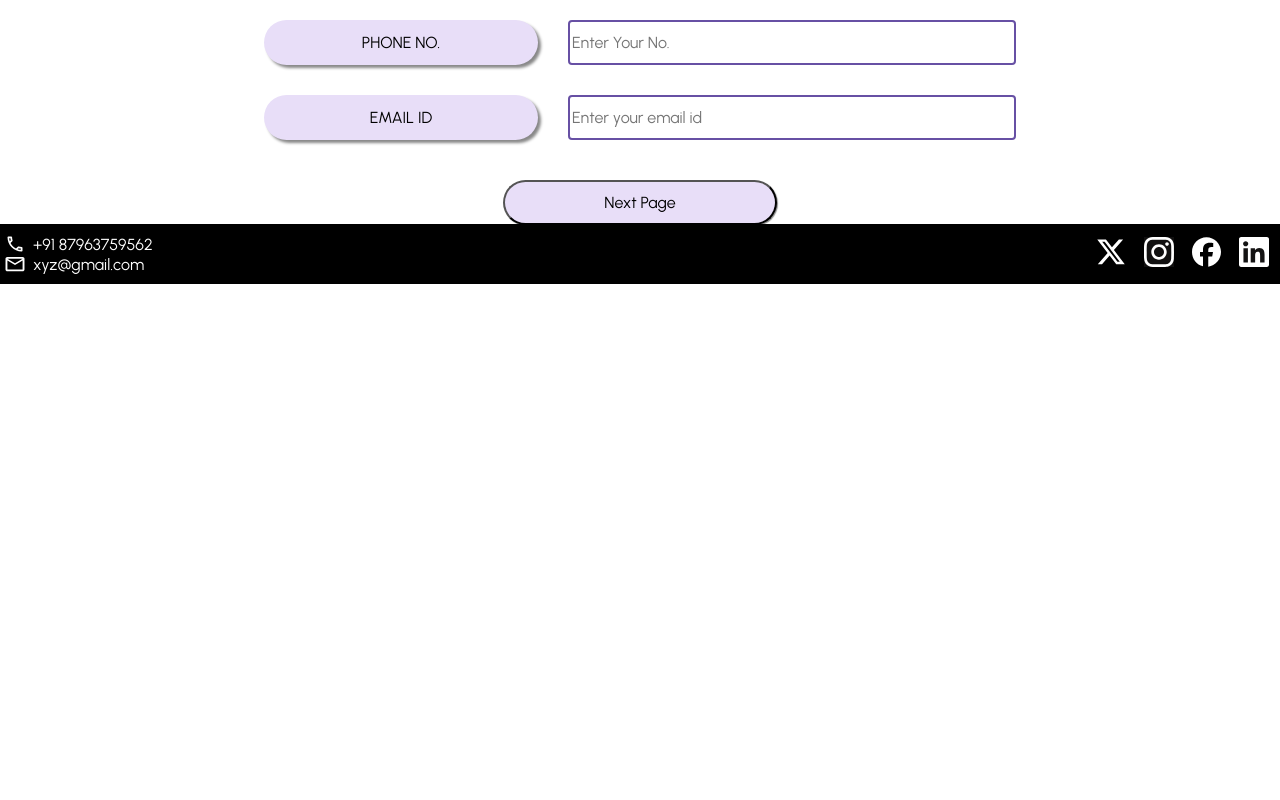
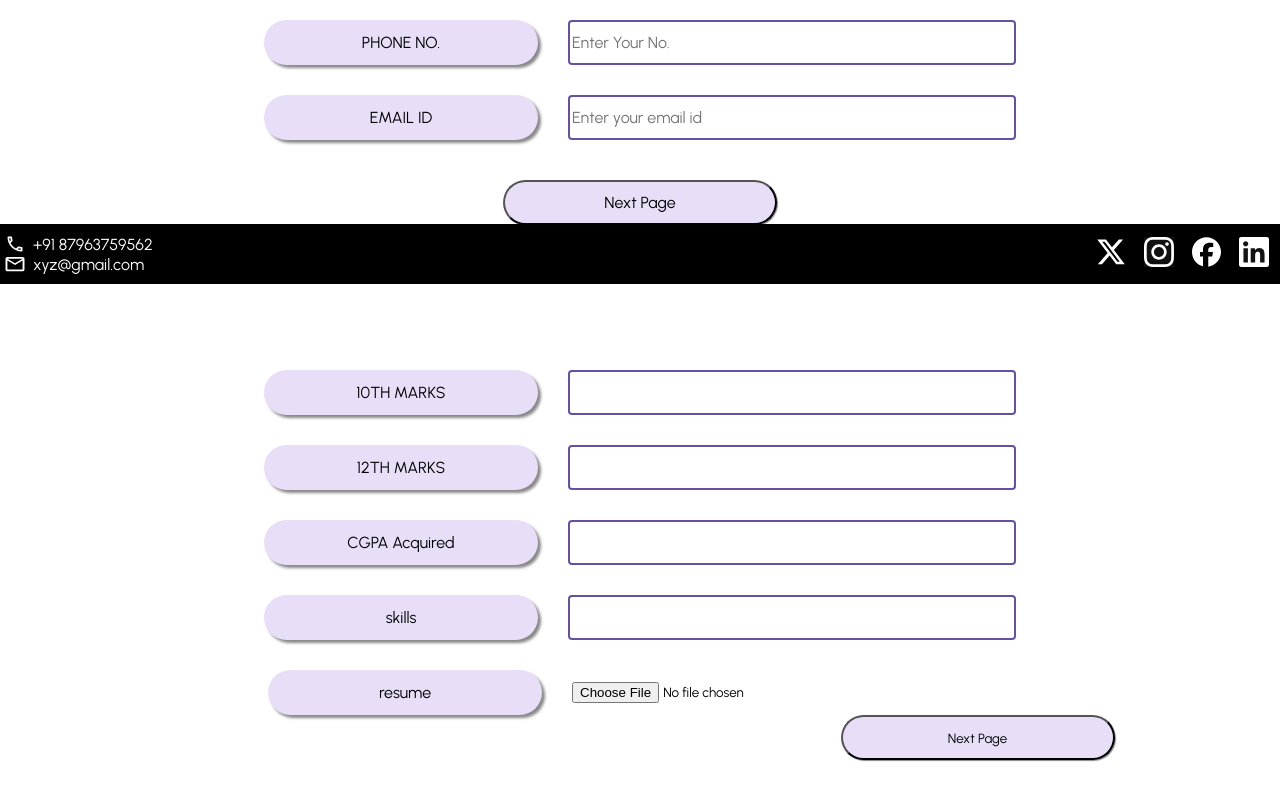
Before and after one commit to Chandan-CV/job-application, a React (Vite) app: page /apply in a window 1280 px wide. Shown: the part 516-1316 px from the top of the page. Before the commit the page ends 831 px from the top, so only its background shows below. Built offline with nearby package versions, Linux system fonts and the light colour scheme.

Commit message:
fixed study details css , added fetch api  and resume file upload feature

```diff
--- a/src/assets/pages/apply/Apply.jsx
+++ b/src/assets/pages/apply/Apply.jsx
@@ -13,7 +13,8 @@ const Apply = () => {
                 </span>
                 <span className={styles.line}></span>
             </div>
-           <Page1/>
+            <Page1/>
+            <Page2/>
         </div>
     );
 }
--- a/src/assets/pages/apply/page2/Page2.jsx
+++ b/src/assets/pages/apply/page2/Page2.jsx
@@ -1,28 +1,91 @@
-import React from 'react'
+import React, { useState } from 'react'
 import styles from './page2.module.css'
 const Page2 = () => {
+  const studyurl= "http://localhost:9191/applyStudy";
+  const fileurl="url"
+  const [data, setData] = useState({
+    hsc: "",
+    ssc: "",
+    cgpa: "",
+    phone: "",
+    skills:"",
+  });
+  const [file,setFile]=useState("")
+  function handleFile(event){
+   setFile(event.target.files[0])
+  }
+  function HandleUpload(){
+    const formData = new FormData()
+    formData.append('file',file)
+    fetch(
+      studyurl,{
+        method: "POST",
+        body: formData
+      }
+    ).then((response)=>response.json()).then((result)=>{
+      console.log('file upload success',result)
+    })
+
+
+  }
+  function HandleChange(field,value){
+    setData({...data,[field]:value})
+    console.log(data)
+  }
+  const StudySubmit = () => {
+    fetch(apiUrl, {
+      method: "POST",
+      headers: {
+        "Content-Type": "application/json",
+      },
+      body: JSON.stringify(data),
+    })
+      .then((response) => response.json())
+      .then((result) => {
+        console.log("Form submitted successfully:", result);
+      })
+      .catch((error) => {
+        console.error("Error submitting form:", error);
+      });
+  };
+  async function HandleSubmit() {
+    try {
+
+        await StudySubmit();
+
+    } catch (error) {
+        console.error("Error in HandleSubmit:", error);
+    }
+}
+
   return (
     <div className={styles.formcontainer}>
     <form className={styles.form}>
         <div className={styles.inputcontain}>
-        <span className={styles.label}> 10TH MARKS </span>
-        <input  className={styles.input}/>
+        <label className={styles.label}> 10TH MARKS </label>
+        <input  className={styles.input} type='number'  min="1" max="100" onChange={(e)=>HandleChange("hsc",e.target.value)} value={data.hsc}/>
         </div>
         <div className={styles.inputcontain}>
-        <span className={styles.label}>12TH MARKS</span>
-        <input className={styles.input} />
+        <label className={styles.label}>12TH MARKS</label>
+        <input className={styles.input} type='number' min="1" max="100" onChange={(e)=>HandleChange("ssc",e.target.value)} value={data.ssc}/>
         </div>
         <div className={styles.inputcontain}>
-        <span className={styles.label}>12th MARKS</span>
-        <input className={styles.input}/>
+        <label className={styles.label}>CGPA Acquired</label>
+        <input className={styles.input} type='number' min="1" max="100" onChange={(e)=>HandleChange("cgpa",e.target.value)} value={data.cgpa}/>
         </div>
         <div className={styles.inputcontain}>
-        <span className={styles.label}>CGPA Acquired</span>
-        <input className={styles.input}/>
+        <label className={styles.label}>skills</label>
+        <input className={styles.input} type='text' onChange={(e)=>HandleChange("skills",e.target.value)} value={data.skills}/>
+        </div>
+        <div className={styles.inputcontain}>
+        <label className={styles.label}>resume</label>
+        <div className={styles.file}>
+        <input  type='file' onChange={handleFile} />
+        </div>
         </div>
 
     </form>
-    <button className={styles.submit}>
+    <button className={styles.submit} onClick={()=>HandleSubmit()}>
         Next Page
     </button>
 </div>
--- a/src/assets/pages/apply/page2/page2.module.css
+++ b/src/assets/pages/apply/page2/page2.module.css
@@ -1,8 +1,10 @@
 
 .formcontainer{
-    margin-top: 55px;;
-    height: 300px;
-    width: 500px;
+    display: flex;
+    flex-direction: column;
+    align-items: center;
+    margin-top: 55px;
+    padding-bottom: 80px;
 }
 
 .label{
@@ -58,3 +60,11 @@
     box-shadow: 1px 1px 1px #888888;
     margin-left: 675px;
 }
+
+.file{
+    width: 440px;
+    border-radius: 4px;
+    display: flex;
+    align-items: center;
+    border: none;
+}
```
